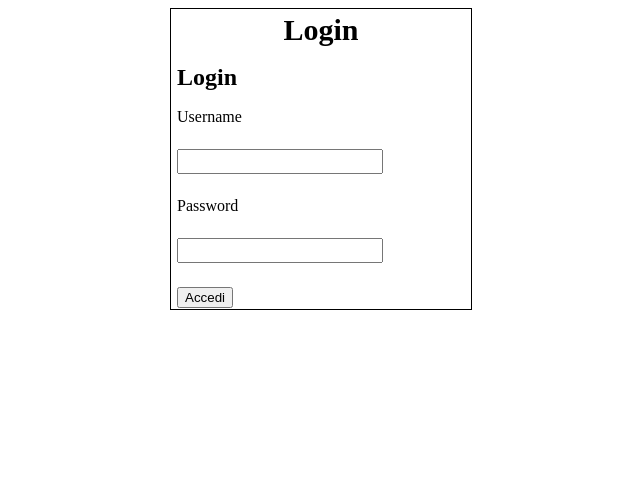
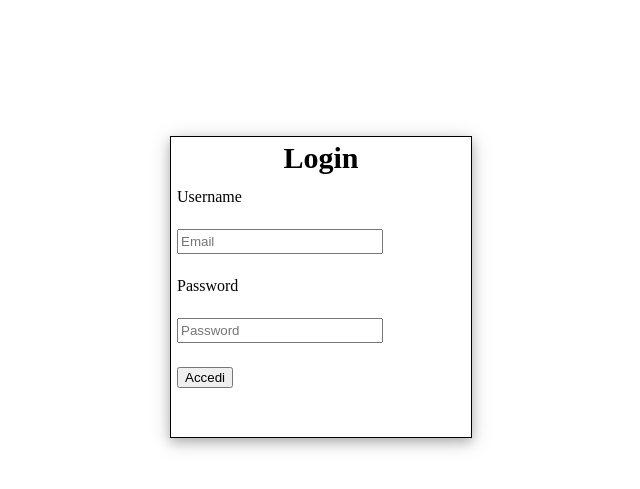
Before and after one commit to Fra0027/AthenaGit, a PHP site: page /login.php in a window 1280 px wide. Shown: the top 489 px of the page, without its empty margins (327-967 px from the left). Run offline with PHP 8.4, Linux system fonts and the light colour scheme.

Commit message:
Riposizionamento login

```diff
--- a/CSS/stylelogin.css
+++ b/CSS/stylelogin.css
@@ -6,6 +6,8 @@
 	height:300px;
 	border:solid 1px;
 	background-color:white;
+	box-shadow: 0 4px 10px 0 rgba(0,0,0,0.2), 0 4px 20px 0 rgba(0,0,0,0.19);
+	margin-top:10%;
 }
 
 .boxTitolo{
--- a/login.php
+++ b/login.php
@@ -10,11 +10,10 @@
 				Login
 			</div>
 			<div class="boxInterno">
-				<h2>Login</h2>
 				<form method="post" action="database/verify.php">
-				  <p>Username</p><input type="text" name="username" >
-				  <p>Password</p><input type="text" name="password">
-				  <p><button>Accedi</button></p>
+				  <p>Username</p><input type="text" name="username" placeholder="Email" />
+				  <p>Password</p><input type="text" name="password" placeholder="Password" />
+				  <p><input type="submit" value="Accedi" /></p>
 				</form>
 			</div>
 		</div>
```
